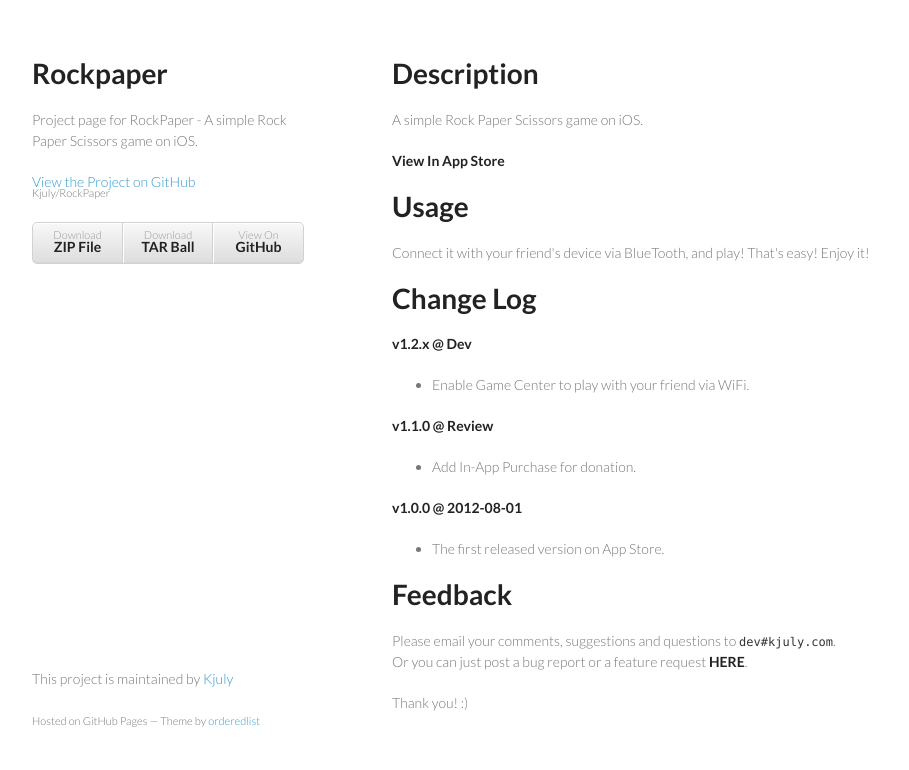
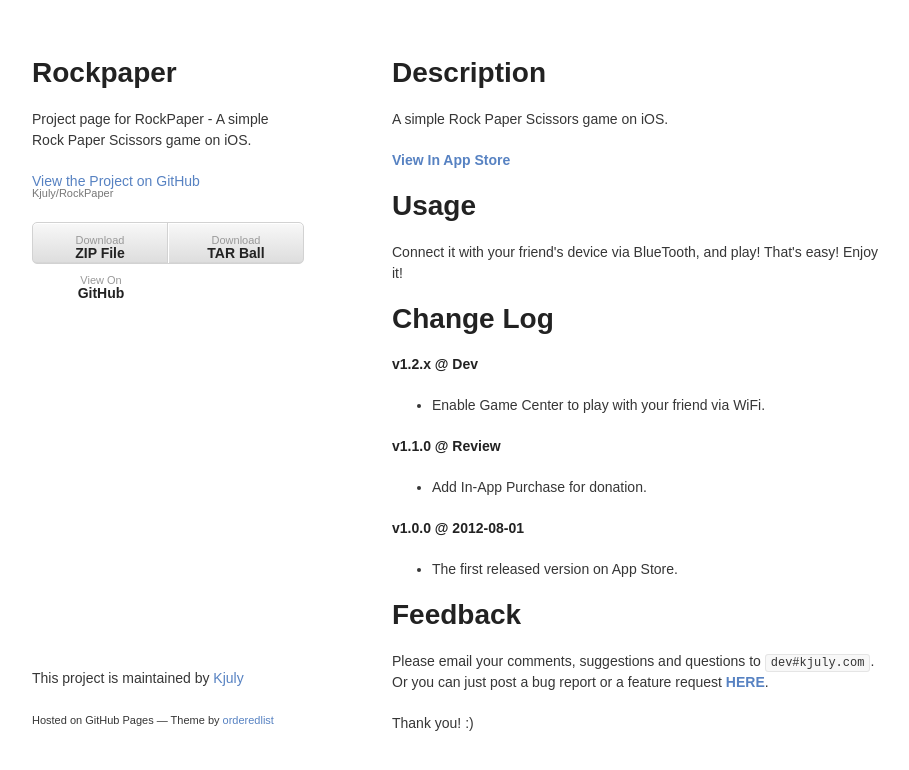
Before and after one commit to Kjuly/RockPaper, a plain HTML site: page index.html in a window 1280 px wide. Shown: the whole page, without its empty margins (178-1087 px from the left). Drawn offline with Linux system fonts and the light colour scheme.

Commit message:
Update styles.css

```diff
--- a/stylesheets/styles.css
+++ b/stylesheets/styles.css
@@ -2,8 +2,8 @@
 
 body {
   padding:50px;
-  font:14px/1.5 Lato, "Helvetica Neue", Helvetica, Arial, sans-serif;
-  color:#777;
+  font:14px/1.5 Arial, sans-serif;
+  color:#363636;
   font-weight:300;
 }
 
@@ -33,9 +33,12 @@ h3, h4, h5, h6 {
 }
 
 a {
-  color:#39c;
+  color:#5782c2;
   font-weight:400;
   text-decoration:none;
+}
+a strong {
+  color:#5782c2;
 }
 
 a small {
@@ -58,9 +61,14 @@ blockquote {
 }
 
 code, pre {
-  font-family:Monaco, Bitstream Vera Sans Mono, Lucida Console, Terminal;
   color:#333;
   font-size:12px;
+
+  padding:1px 5px;
+  background: #f8f8f8;
+  border-radius:3px;
+  border:1px solid #e5e5e5;
+  overflow-x: auto;
 }
 
 pre {
@@ -122,10 +130,22 @@ header ul {
 }
 
 header li {
-  width:89px;
+  width:134px;/*89px;*/
   float:left;
   border-right:1px solid #d2d2d2;
   height:40px;
+  border-radius:5px 0 0 5px;
+}
+
+header ul li + li {
+  width:134px;
+  border-left:1px solid #fff;
+  border-right:none;
+  border-radius:0 5px 5px 0;
+}
+
+header li.curr {
+  background: #f9f9f9;
 }
 
 header ul a {
@@ -134,7 +154,7 @@ header ul a {
   color:#999;
   display:block;
   text-align:center;
-  padding-top:6px;
+  padding-top:12px;
   height:40px;
 }
 
@@ -143,15 +163,10 @@ strong {
   font-weight:700;
 }
 
-header ul li + li {
-  width:88px;
-  border-left:1px solid #fff;
-}
-
-header ul li + li + li {
+/*header ul li + li + li {
   border-right:none;
   width:89px;
-}
+}*/
 
 header ul a strong {
   font-size:14px;
```
